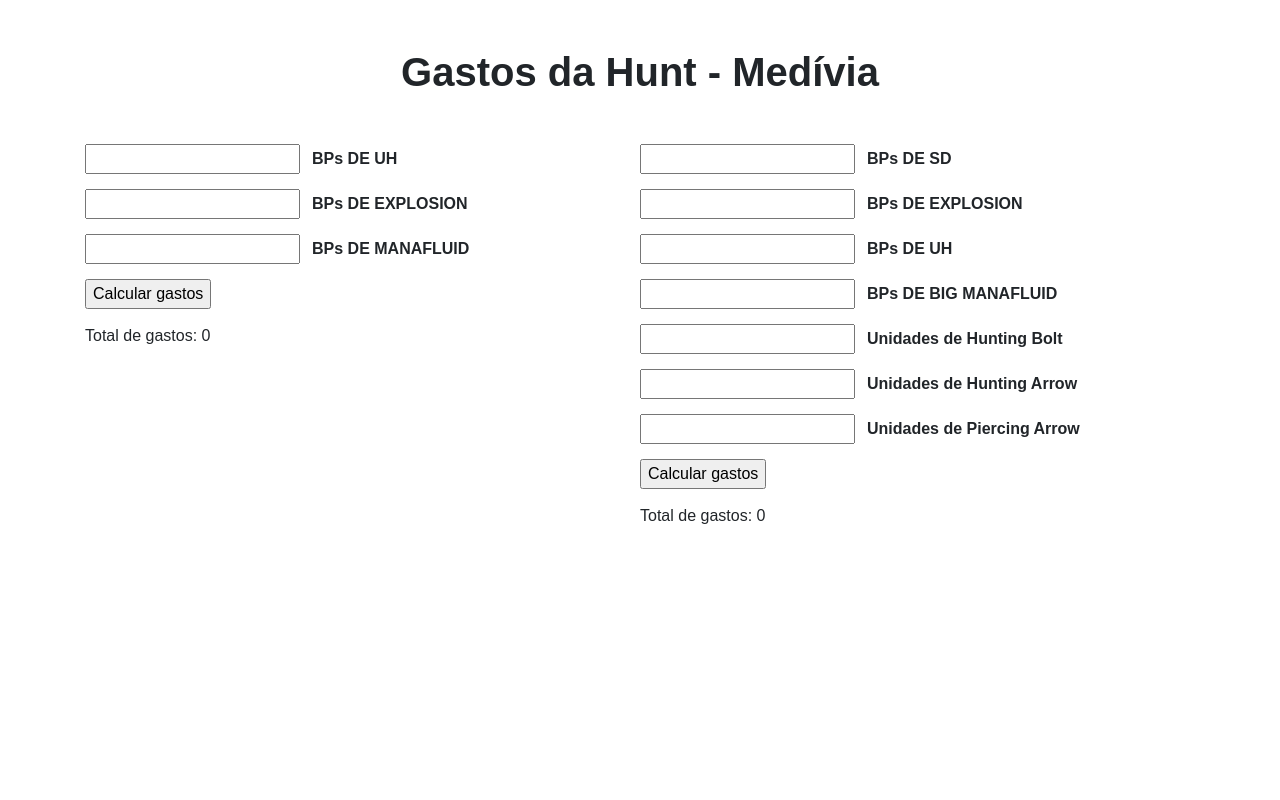
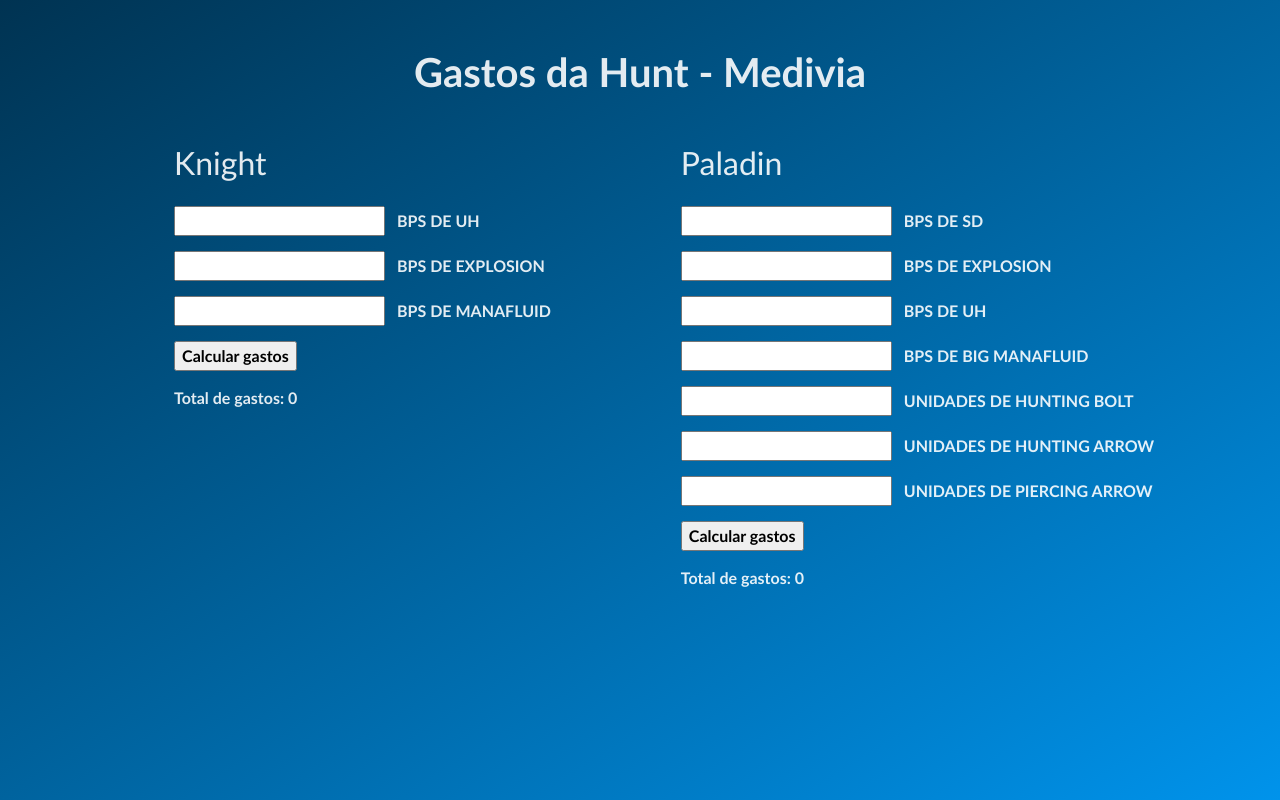
Before and after one commit to CarlosPadrao/hunts-medivia, a website: page index.html in a window 1280 px wide. Drawn offline with nearby package versions, Linux system fonts and the light colour scheme.

Commit message:
project v1

```diff
--- a/index.html
+++ b/index.html
@@ -12,11 +12,13 @@
     <main id="main">
         <div class="container">
             <div class="page-header col-md-12 mt-5 px-0">
-                <h1 class="text-center">Gastos da Hunt - Medívia</h1>
+                <h1 class="text-center">Gastos da Hunt - Medivia</h1>
             </div>
 
             <div class="page-body col-md-12 mt-5 px-0">
                 <div class="elite-knight col-md-6 mb-4 px-0">
+                    <div class="content">
+                        <h2 class="mb-md-4">Knight</h2>
                         <ul>
                             <li><input type="number" name="uh" id="ek-uh" value="">BPs DE UH</li>
                             <li><input type="number" name="explo" id="ek-explo" value="">BPs DE EXPLOSION</li>
@@ -25,7 +27,10 @@
                         </ul>
                         <div id="totalGastosEK" onchange="totalEK()">Total de gastos: <span>0</span></div>
                     </div>
+                </div>
                 <div class="royal-paladin col-md-6 mb-4 px-0">
+                    <div class="content">
+                        <h2 class="mb-md-4">Paladin</h2>
                         <ul>
                             <li><input type="number" name="uh" id="rp-sd" value="">BPs DE SD</li>
                             <li><input type="number" name="explo" id="rp-explo" value="">BPs DE EXPLOSION</li>
@@ -40,6 +45,7 @@
                     </div>
                 </div>
             </div>
+        </div>
     </main>
 </body>
 <script src="assets/scripts/frontend.min.js"></script>
--- a/source/scss/views/_project.scss
+++ b/source/scss/views/_project.scss
@@ -1,5 +1,8 @@
 * {
     box-sizing: border-box;
+    font-family: 'Trebuchet MS', 'Lucida Sans Unicode', 'Lucida Grande', 'Lucida Sans', Arial, sans-serif !important;
+    font-weight: 700;
+    color: rgba(255, 255, 255, 0.89);
 }
 
 html {
@@ -7,6 +10,7 @@
 }
 
 #main {
+    background: linear-gradient(to bottom right,#003352 0,#00639e 50%,#0093eb 100%);
     .page-header {
         h1 {
             font-size: 40px;
@@ -24,17 +28,22 @@
 
         .elite-knight,
         .royal-paladin {
+            display: flex;
+            justify-content: center;
+
             ul {
                 margin: 0;
                 padding: 0;
                 list-style: none;
 
                 li {
+                    text-transform: uppercase;
                     font-weight: 700;
                     @media (max-width: 575.98px) {
                         font-size: 12px;
                     }
                     input {
+                        color: #000;
                         margin-right: 12px;
                         margin-bottom: 15px;
                     }
```
Also changed, not shown: assets/css/frontend.min.css, dist/assets/css/frontend.min.css, dist/assets/scripts/frontend.min.js, dist/index.html. Lines whose indentation alone changed are shown as unchanged.
